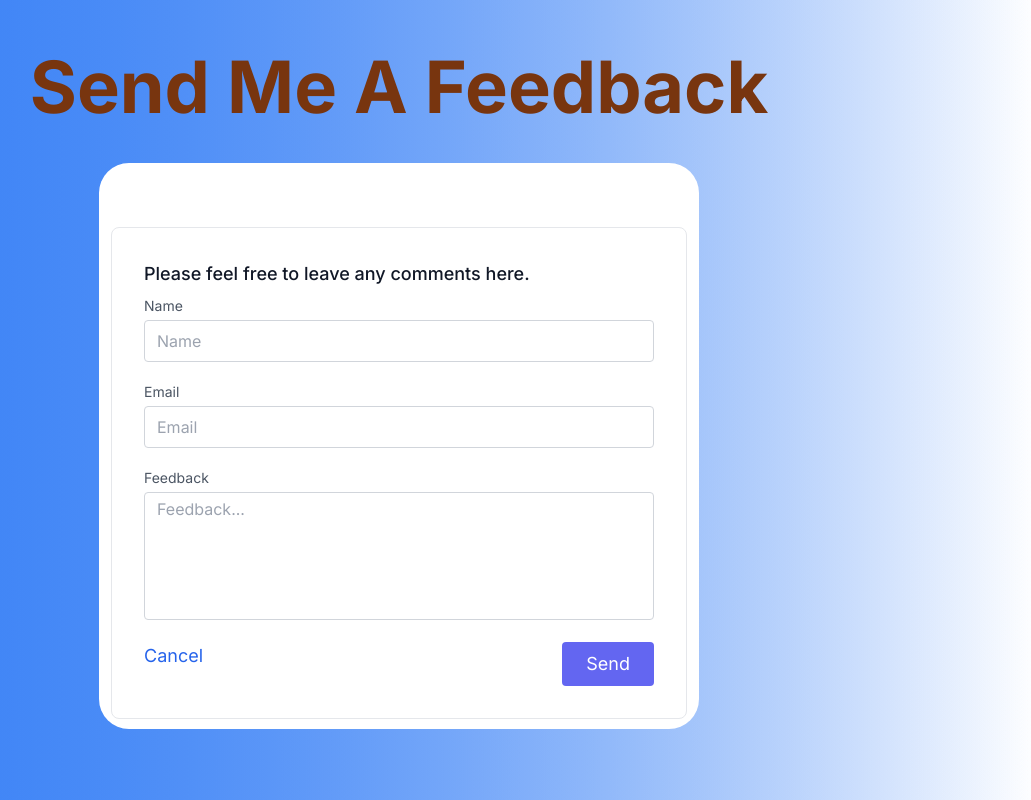
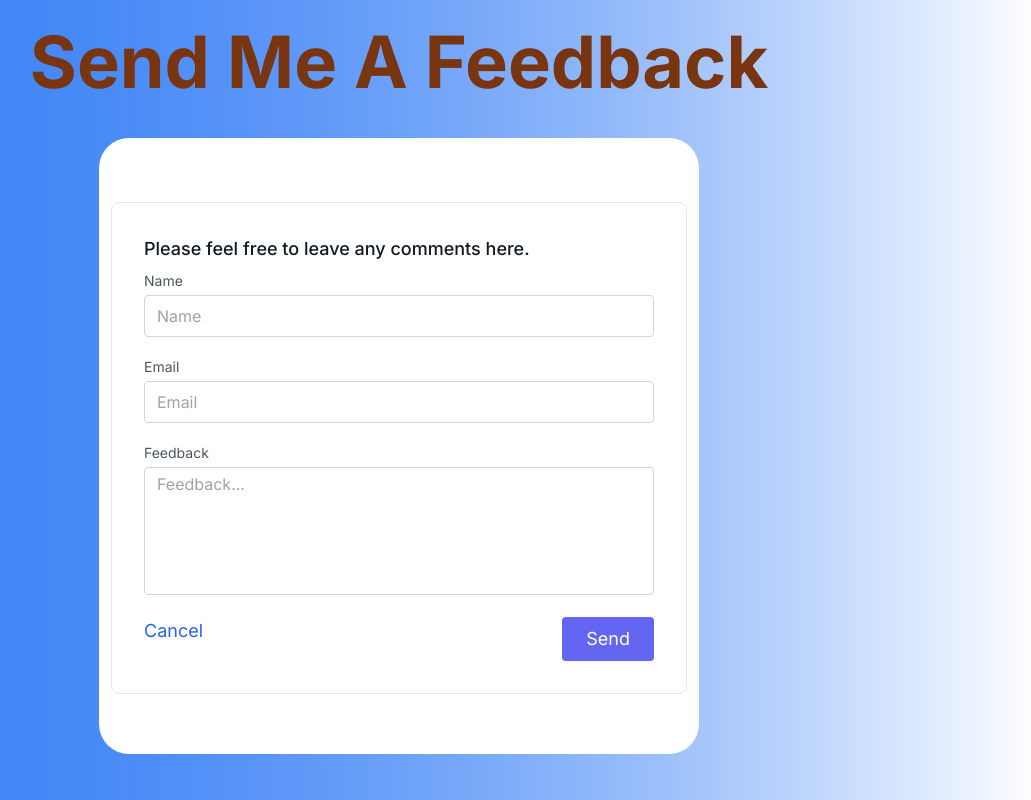
Before and after one commit to femjot/hacker-news-top, a Next.js app: page /feedback in a window 1280 px wide. Shown: the whole page, without its empty margins (241-1272 px from the left). Built offline with nearby package versions, Linux system fonts and the light colour scheme.

Commit message:
time format, styling, messages

```diff
--- a/app/components/feedback-form.client.tsx
+++ b/app/components/feedback-form.client.tsx
@@ -89,9 +89,6 @@ export function FeedbackForm() {
         <SendFeedbackButton />
         {state.success && <div className="successMessage">{state.message}</div>}
       </div>
-      {/*<button id="submit" type="submit">*/}
-      {/*  Submit*/}
-      {/*</button>*/}
     </form>
   );
 }
--- a/app/globals.css
+++ b/app/globals.css
@@ -58,7 +58,7 @@
     border-radius: 30px;
     background: #fff;
     margin: 0 auto;
-    padding-bottom: 10px;
+    padding-bottom: 60px;
   }
 
   .form-inner {
```
